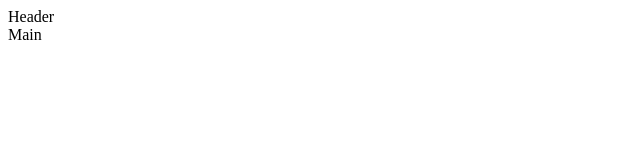
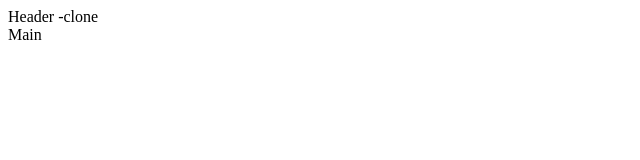
Before and after one commit to a-tatarenkov/git-lesson-11.01-19, a plain HTML site: page index.html in a window 1280 px wide. Shown: the full height of the page, 0-640 px from the left. Drawn offline with Linux system fonts and the light colour scheme.

Commit message:
refactor clone

```diff
--- a/index.html
+++ b/index.html
@@ -8,7 +8,7 @@
 </head>
 <body>
     <header>
-        Header
+        Header -clone
     </header>
     <main>
         Main
```
